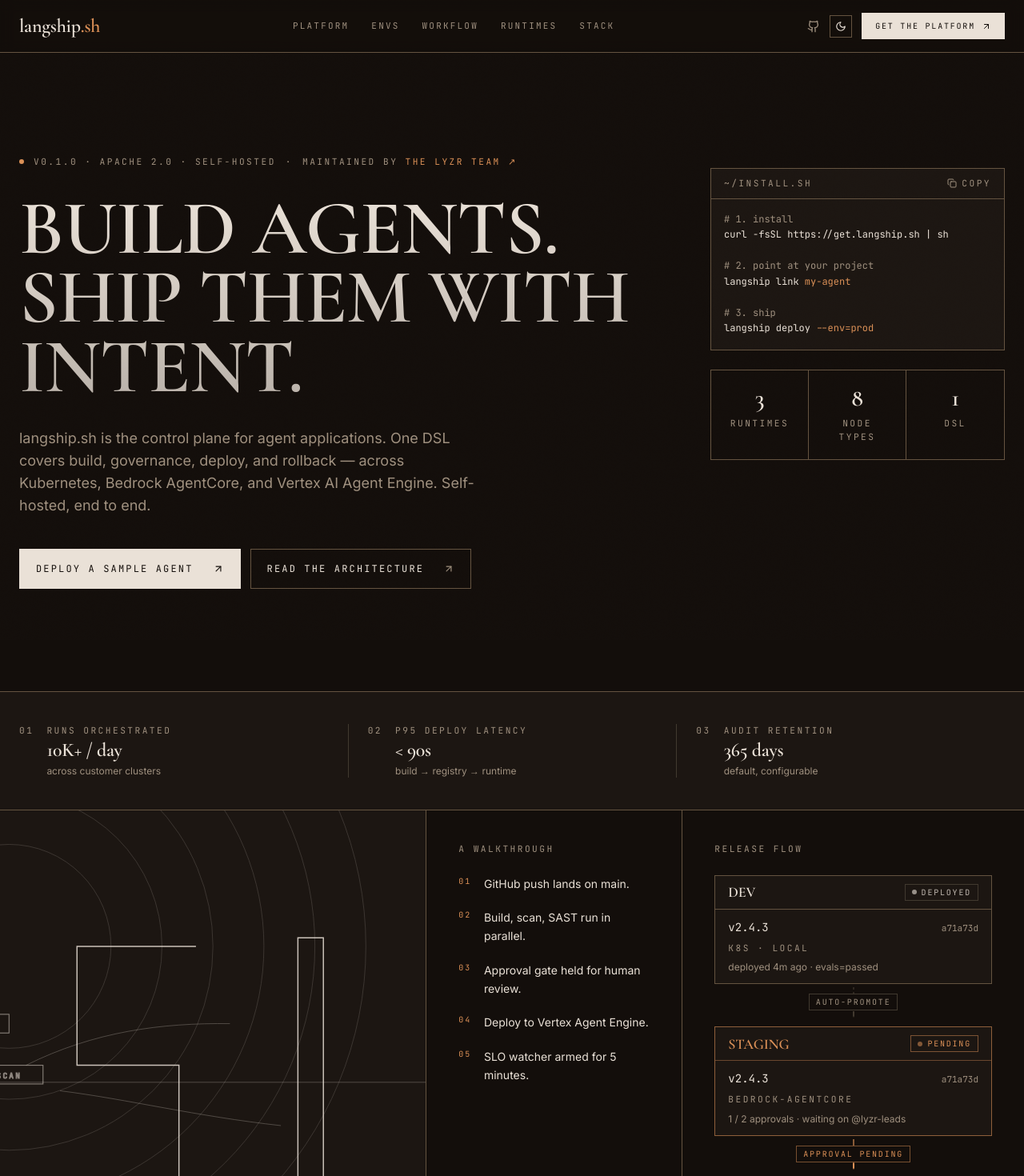
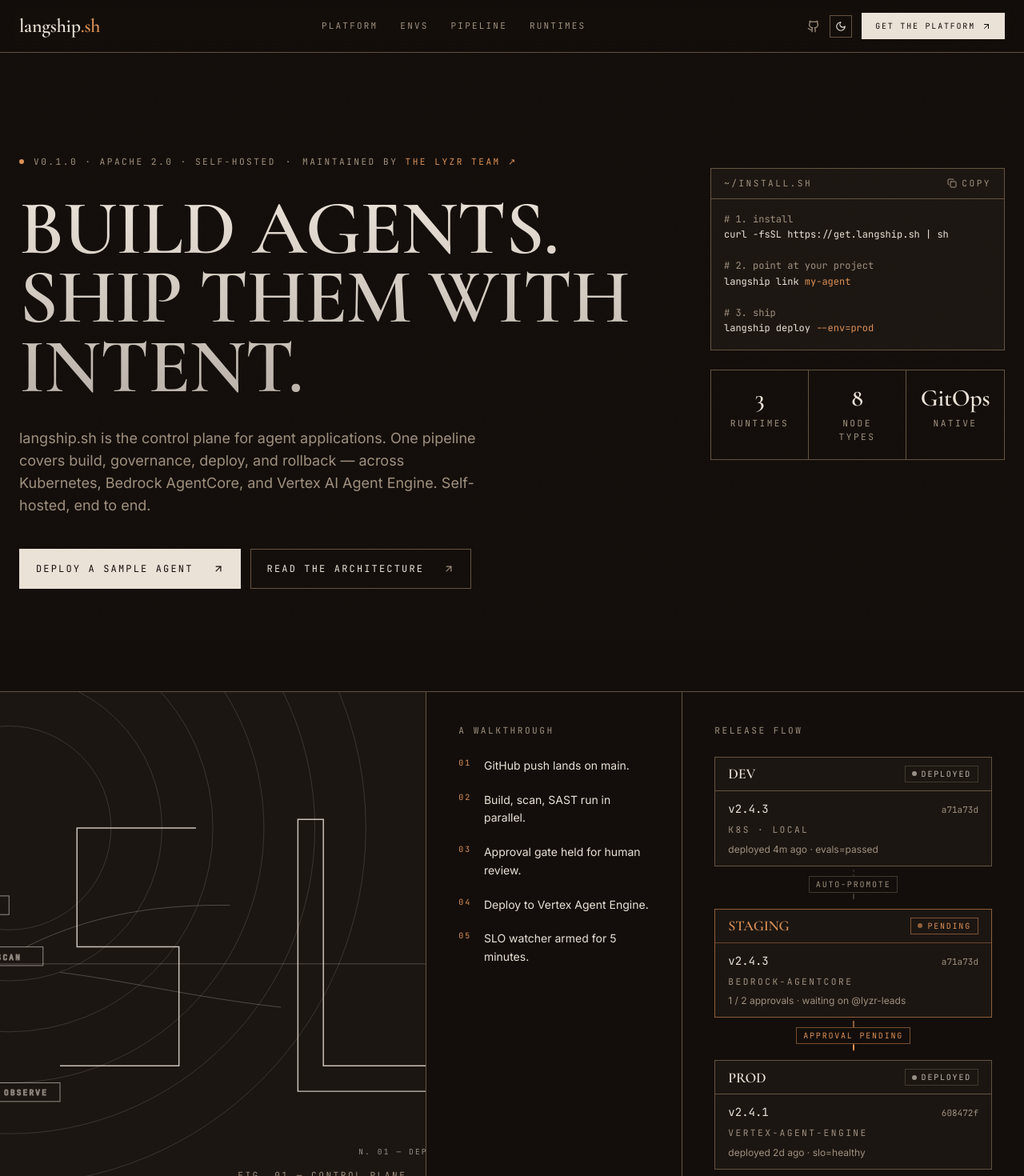
Before and after one commit to patel-lyzr/langship.sh-landing, a Next.js app: page / in a window 1280 px wide. Shown: the top 1470 px of the page at 80% size. Built offline with nearby package versions, Linux system fonts and the light colour scheme.

Commit message:
Refactor page structure and update terminology for consistency

```diff
--- a/src/app/page.tsx
+++ b/src/app/page.tsx
@@ -1,12 +1,10 @@
 import { TopNav } from "@/components/top-nav";
 import { Hero } from "@/components/sections/hero";
-import { StatsStrip } from "@/components/sections/stats-strip";
 import { Showcase } from "@/components/sections/showcase";
 import { Environments } from "@/components/sections/environments";
 import { Features } from "@/components/sections/features";
 import { Workflow } from "@/components/sections/workflow";
 import { Runtimes } from "@/components/sections/runtimes";
-import { Stack } from "@/components/sections/stack";
 import { CTA } from "@/components/sections/cta";
 import { Footer } from "@/components/footer";
 
@@ -16,13 +14,11 @@
       <TopNav />
       <main className="relative">
         <Hero />
-        <StatsStrip />
         <Showcase />
         <Environments />
         <Features />
         <Workflow />
         <Runtimes />
-        <Stack />
         <CTA />
         <Footer />
       </main>
--- a/src/components/sections/features.tsx
+++ b/src/components/sections/features.tsx
@@ -10,7 +10,7 @@
   },
   {
     n: "02",
-    title: "Any runtime, one DSL",
+    title: "Any runtime, one pipeline",
     body: "Kubernetes, Bedrock AgentCore, Vertex AI Agent Engine. Same definition, same governance.",
   },
   {
--- a/src/components/sections/hero.tsx
+++ b/src/components/sections/hero.tsx
@@ -40,10 +40,10 @@
           </h1>
 
           <p className="mt-8 max-w-xl text-pretty text-base leading-relaxed text-muted-fg md:text-lg">
-            langship.sh is the control plane for agent applications. One DSL
-            covers build, governance, deploy, and rollback — across Kubernetes,
-            Bedrock AgentCore, and Vertex AI Agent Engine. Self-hosted, end to
-            end.
+            langship.sh is the control plane for agent applications. One
+            pipeline covers build, governance, deploy, and rollback — across
+            Kubernetes, Bedrock AgentCore, and Vertex AI Agent Engine.
+            Self-hosted, end to end.
           </p>
 
           <div className="mt-10 flex flex-col gap-3 sm:flex-row">
@@ -55,7 +55,7 @@
               <ArrowUpRight className="h-3.5 w-3.5 transition-transform group-hover:-translate-y-0.5 group-hover:translate-x-0.5" />
             </a>
             <a
-              href="#workflow"
+              href="#pipeline"
               className="group inline-flex items-center justify-between gap-6 border border-border px-5 py-4 font-mono text-xs uppercase tracking-[0.18em] text-fg transition-colors hover:bg-bg-2"
             >
               <span>Read the architecture</span>
@@ -127,7 +127,7 @@
   const STATS = [
     ["3", "runtimes"],
     ["8", "node types"],
-    ["1", "DSL"],
+    ["GitOps", "native"],
   ];
   return (
     <div className="mt-6 grid grid-cols-3 border border-border">
--- a/src/components/sections/runtimes.tsx
+++ b/src/components/sections/runtimes.tsx
@@ -10,7 +10,7 @@
   {
     n: "02",
     name: "AWS Bedrock AgentCore",
-    desc: "Managed agent runtime on AWS. Same DSL, same governance.",
+    desc: "Managed agent runtime on AWS. Same pipeline, same governance.",
     tag: "Managed · AWS",
   },
   {
--- a/src/components/sections/stack.tsx
+++ /dev/null
@@ -1,50 +0,0 @@
-"use client";
-
-const STACK = [
-  ["Temporal", "Durable execution"],
-  ["MongoDB", "Runs · audit · approvals"],
-  ["PostgreSQL", "Temporal persistence"],
-  ["S3-compatible", "Artifacts · trace blobs"],
-  ["Vault / KMS", "Secrets at rest"],
-  ["TypeScript / Express", "API · workers · CLI"],
-];
-
-export function Stack() {
-  return (
-    <section id="stack" className="border-b border-border bg-bg-2">
-      <div className="mx-auto max-w-[1280px] px-6 py-20">
-        <div className="grid grid-cols-1 gap-y-6 lg:grid-cols-12 lg:gap-x-12">
-          <div className="lg:col-span-5">
-            <p className="label text-accent">Stack</p>
-            <h2 className="font-display ink-gradient mt-5 text-4xl uppercase leading-[0.95] tracking-tight md:text-6xl">
-              A stack you already operate.
-            </h2>
-            <p className="mt-6 max-w-md text-sm leading-relaxed text-muted-fg md:text-base">
-              No proxy of your LLM traffic. No cross-tenant credential storage.
-              Your cloud, your audit log, your compliance story.
-            </p>
-          </div>
-
-          <ul className="lg:col-span-7 lg:pt-3">
-            {STACK.map((s, i) => (
-              <li
-                key={s[0]}
-                className="grid grid-cols-12 items-baseline gap-4 border-b border-border-soft py-4 last:border-b-0 first:border-t first:border-t-border-soft"
-              >
-                <span className="font-mono col-span-2 text-xs tracking-[0.2em] text-accent md:col-span-1">
-                  {String(i + 1).padStart(2, "0")}
-                </span>
-                <span className="font-display col-span-10 text-2xl uppercase leading-tight tracking-tight md:col-span-5">
-                  {s[0]}
-                </span>
-                <span className="label col-span-12 normal-case tracking-wide md:col-span-6">
-                  {s[1]}
-                </span>
-              </li>
-            ))}
-          </ul>
-        </div>
-      </div>
-    </section>
-  );
-}
--- a/src/components/sections/stats-strip.tsx
+++ /dev/null
@@ -1,30 +0,0 @@
-"use client";
-
-const ROWS = [
-  ["Runs orchestrated", "10K+ / day", "across customer clusters"],
-  ["P95 deploy latency", "< 90s", "build → registry → runtime"],
-  ["Audit retention", "365 days", "default, configurable"],
-];
-
-export function StatsStrip() {
-  return (
-    <section className="border-b border-border bg-bg-2">
-      <div className="mx-auto max-w-[1280px] px-6 py-10">
-        <div className="grid grid-cols-1 divide-y divide-border-soft md:grid-cols-3 md:divide-x md:divide-y-0">
-          {ROWS.map(([label, value, note], i) => (
-            <div key={label} className={`flex items-baseline gap-4 ${i === 0 ? "pb-4 md:pb-0 md:pr-6" : i === ROWS.length - 1 ? "pt-4 md:pt-0 md:pl-6" : "py-4 md:py-0 md:px-6"}`}>
-              <span className="label text-accent">0{i + 1}</span>
-              <div>
-                <div className="label text-muted-fg">{label}</div>
-                <div className="font-display mt-1 text-2xl leading-none">
-                  {value}
-                </div>
-                <div className="mt-1.5 text-xs text-muted-fg">{note}</div>
-              </div>
-            </div>
-          ))}
-        </div>
-      </div>
-    </section>
-  );
-}
--- a/src/components/sections/workflow.tsx
+++ b/src/components/sections/workflow.tsx
@@ -14,7 +14,7 @@
 
 export function Workflow() {
   return (
-    <section id="workflow" className="border-b border-border">
+    <section id="pipeline" className="border-b border-border">
       <div className="mx-auto max-w-[1280px] px-6 py-20">
         <div className="flex flex-col gap-3 md:flex-row md:items-end md:justify-between">
           <div>
@@ -67,7 +67,7 @@
         {/* YAML below, full width */}
         <div className="mt-12 border border-border bg-bg-2">
           <div className="flex items-center justify-between border-b border-border px-4 py-2.5">
-            <span className="label">.langship/workflows/prod.yaml</span>
+            <span className="label">.langship/pipelines/prod.yaml</span>
             <span className="label">read-only</span>
           </div>
           <pre className="overflow-x-auto px-5 py-5 font-mono text-[12px] leading-relaxed text-fg/90">
--- a/src/components/top-nav.tsx
+++ b/src/components/top-nav.tsx
@@ -22,9 +22,8 @@
         <nav className="hidden items-center gap-7 md:flex">
           <NavLink href="#platform" label="Platform" />
           <NavLink href="#environments" label="Envs" />
-          <NavLink href="#workflow" label="Workflow" />
+          <NavLink href="#pipeline" label="Pipeline" />
           <NavLink href="#runtimes" label="Runtimes" />
-          <NavLink href="#stack" label="Stack" />
         </nav>
 
         <div className="flex items-center gap-3">
```
